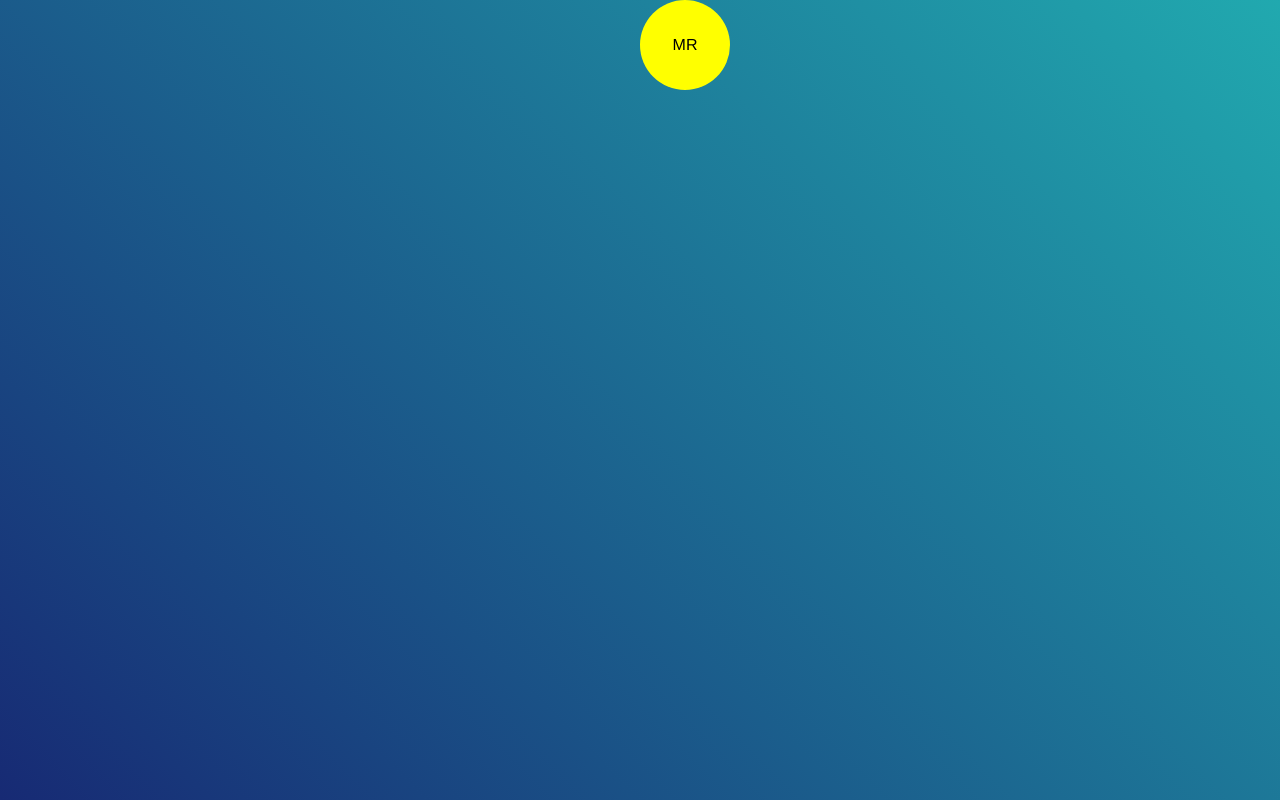
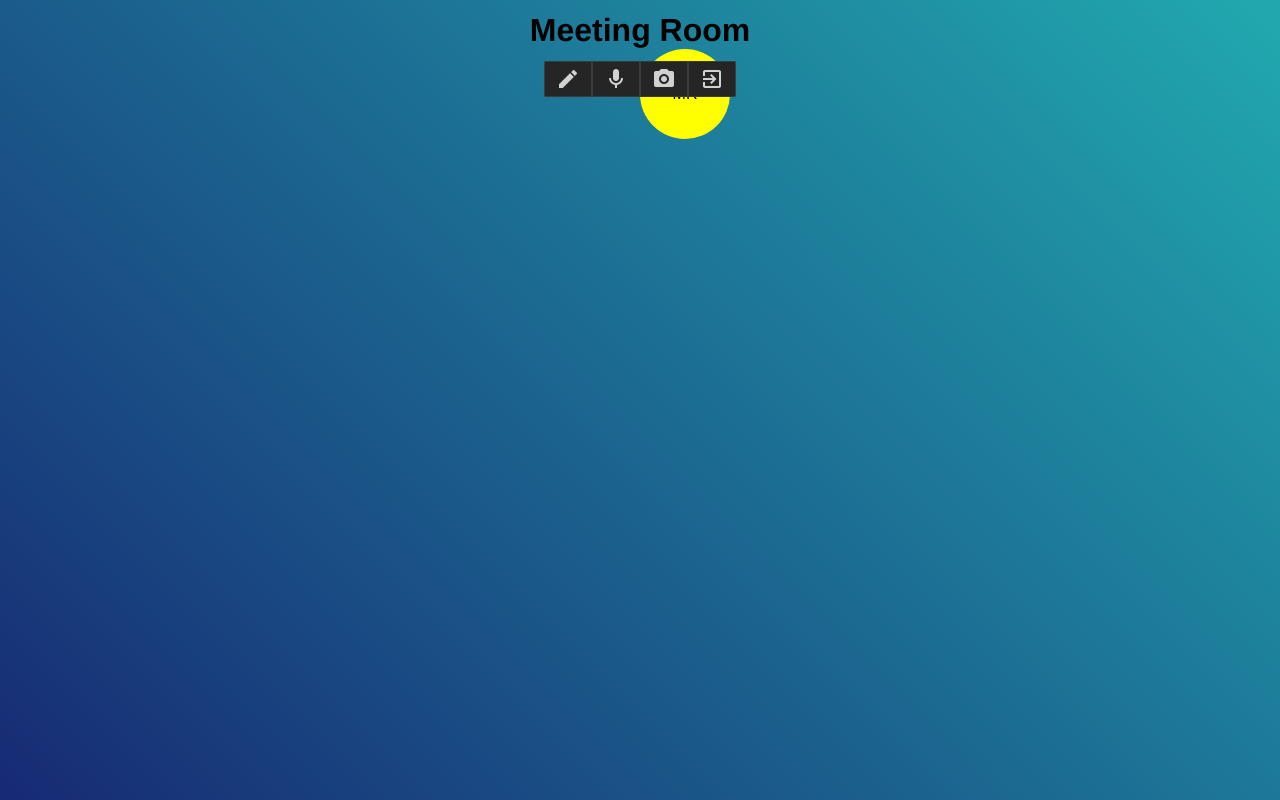
Before and after one commit to RubberDuckies-CS4800/pond, a Vue app in the folder front-end/: page /meeting in a window 1280 px wide. Built offline with nearby package versions, Linux system fonts and the light colour scheme.

Commit message:
Added user controls demo
Co-Authored-By: Seth Collins <14958849+blismatic@users.noreply.github.com>

```diff
--- /dev/null
+++ b/front-end/src/components/UserControls.vue
@@ -0,0 +1,61 @@
+<template>
+  <v-container>
+    <v-btn-toggle v-model="toggle_multiple" dense dark multiple>
+      <v-btn @click="toggleDraw"><v-icon>mdi-pencil</v-icon></v-btn>
+
+      <!-- Not muted -->
+      <v-btn v-if="!muted" @click="toggleMute"
+        ><v-icon>mdi-microphone</v-icon></v-btn
+      >
+      <!-- Muted -->
+      <v-btn v-else @click="toggleMute"
+        ><v-icon>mdi-microphone-off</v-icon></v-btn
+      >
+
+      <!-- Camera off -->
+      <v-btn v-if="!cameraOn" @click="toggleCamera"
+        ><v-icon>mdi-camera</v-icon></v-btn
+      >
+
+      <!-- Camera on -->
+      <v-btn v-else @click="toggleCamera">
+        <v-icon>mdi-camera-off</v-icon>
+      </v-btn>
+
+      <v-btn @click="exitRoom">
+        <v-icon>mdi-exit-to-app</v-icon>
+      </v-btn>
+    </v-btn-toggle>
+  </v-container>
+</template>
+
+<script>
+export default {
+  data() {
+    return {
+      muted: false,
+      cameraOn: false,
+      drawingOn: false,
+    };
+  },
+  methods: {
+    toggleMute() {
+      this.muted = !this.muted;
+    },
+    toggleCamera() {
+      this.cameraOn = !this.cameraOn;
+    },
+    toggleDraw() {
+      this.drawingOn = !this.drawingOn;
+    },
+    exitRoom() {
+      console.log("Trying to exit the current room.");
+      // some other functionality goes here
+      this.$router.push("/");
+    },
+  },
+};
+</script>
+
+<style>
+</style>
--- a/front-end/src/views/Meeting.vue
+++ b/front-end/src/views/Meeting.vue
@@ -1,20 +1,38 @@
 <template>
+  <v-container>
+    <v-row>
+      <v-col cols="12">
+        <h1>Meeting Room</h1>
         <!-- vuetify's avatar component for nicer look and easier use -->
-    <v-avatar id="avatar"
-        size="90">
+        <v-avatar id="avatar" size="90">
           <!-- using user's initial's from reigstration -->
           MR
         </v-avatar>
+
+        <UserControls />
+      </v-col>
+    </v-row>
+  </v-container>
 </template>
 <script>
+
+import UserControls from "@/components/UserControls.vue";
+
 export default {
+  components: {
+    UserControls,
+  },
   mounted() {
     moveElem(document.getElementById("avatar"));
 
     function moveElem(draggableElem) {
-        var pos1 = 0, pos2 = 0, pos3 = 0, pos4 = 0;
+      var pos1 = 0,
+        pos2 = 0,
+        pos3 = 0,
+        pos4 = 0;
       if (document.getElementById(draggableElem.id + "header")) {
-            document.getElementById(draggableElem.id + "header").onmousedown = dragMouseDown;
+        document.getElementById(draggableElem.id + "header").onmousedown =
+          dragMouseDown;
       } else {
         draggableElem.onmousedown = dragMouseDown;
       }
@@ -35,8 +53,8 @@ export default {
         pos2 = pos4 - e.clientY;
         pos3 = e.clientX;
         pos4 = e.clientY;
-            draggableElem.style.top = (draggableElem.offsetTop - pos2) + "px";
-            draggableElem.style.left = (draggableElem.offsetLeft - pos1) + "px";
+        draggableElem.style.top = draggableElem.offsetTop - pos2 + "px";
+        draggableElem.style.left = draggableElem.offsetLeft - pos1 + "px";
       }
 
       function closeElem() {
@@ -44,8 +62,8 @@ export default {
         document.onmousemove = null;
       }
     }
-    }
-}
+  },
+};
 </script>
 <style scoped>
 #avatar {
@@ -58,4 +76,5 @@ export default {
 #avatar:active {
   cursor: grabbing;
 }
+
 </style>
```
Also changed, not shown: front-end/src/views/Home.vue (+130 -87 lines), 1 other file (tests, documents, lock files or other folders). Lines whose indentation alone changed are shown as unchanged.
